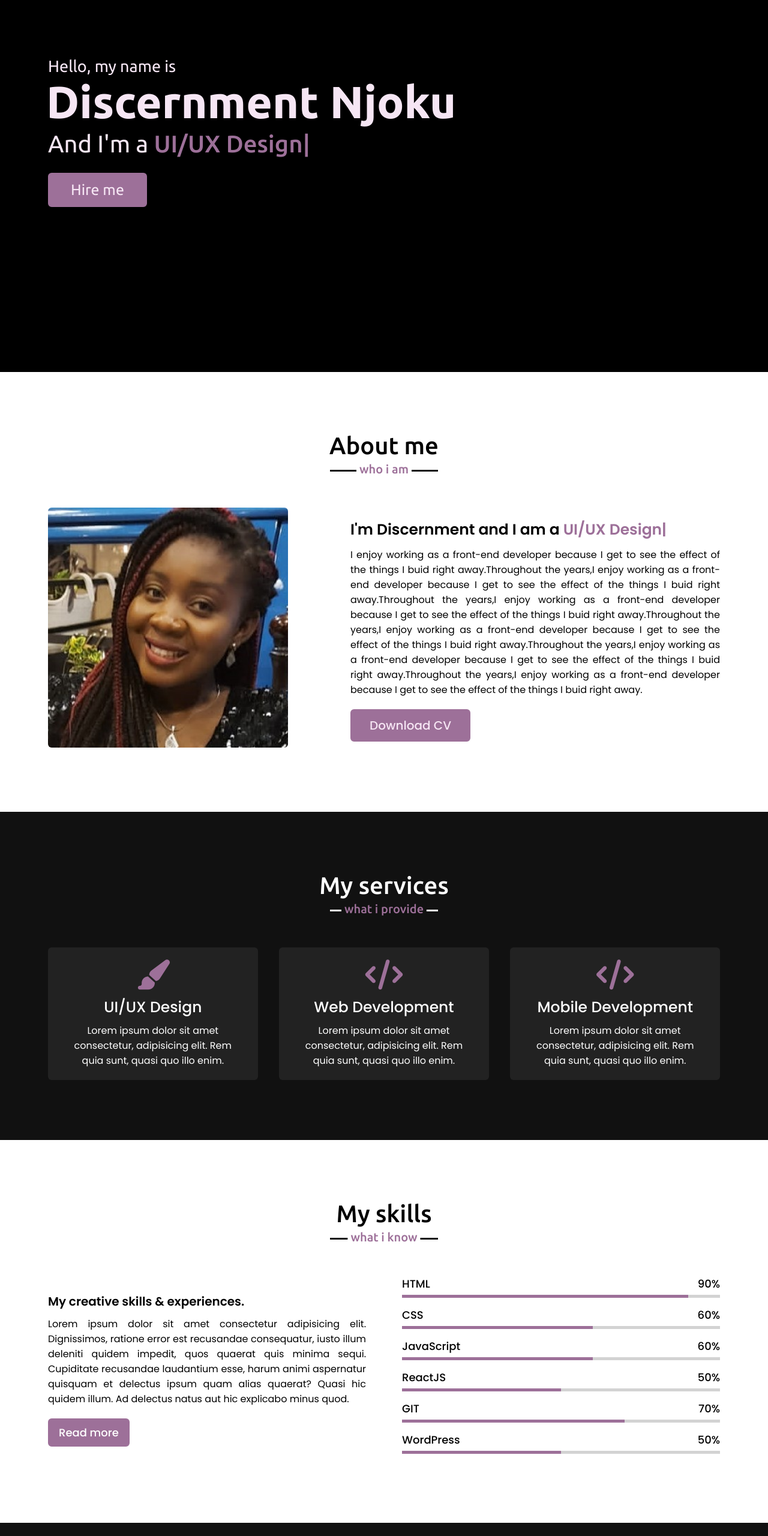
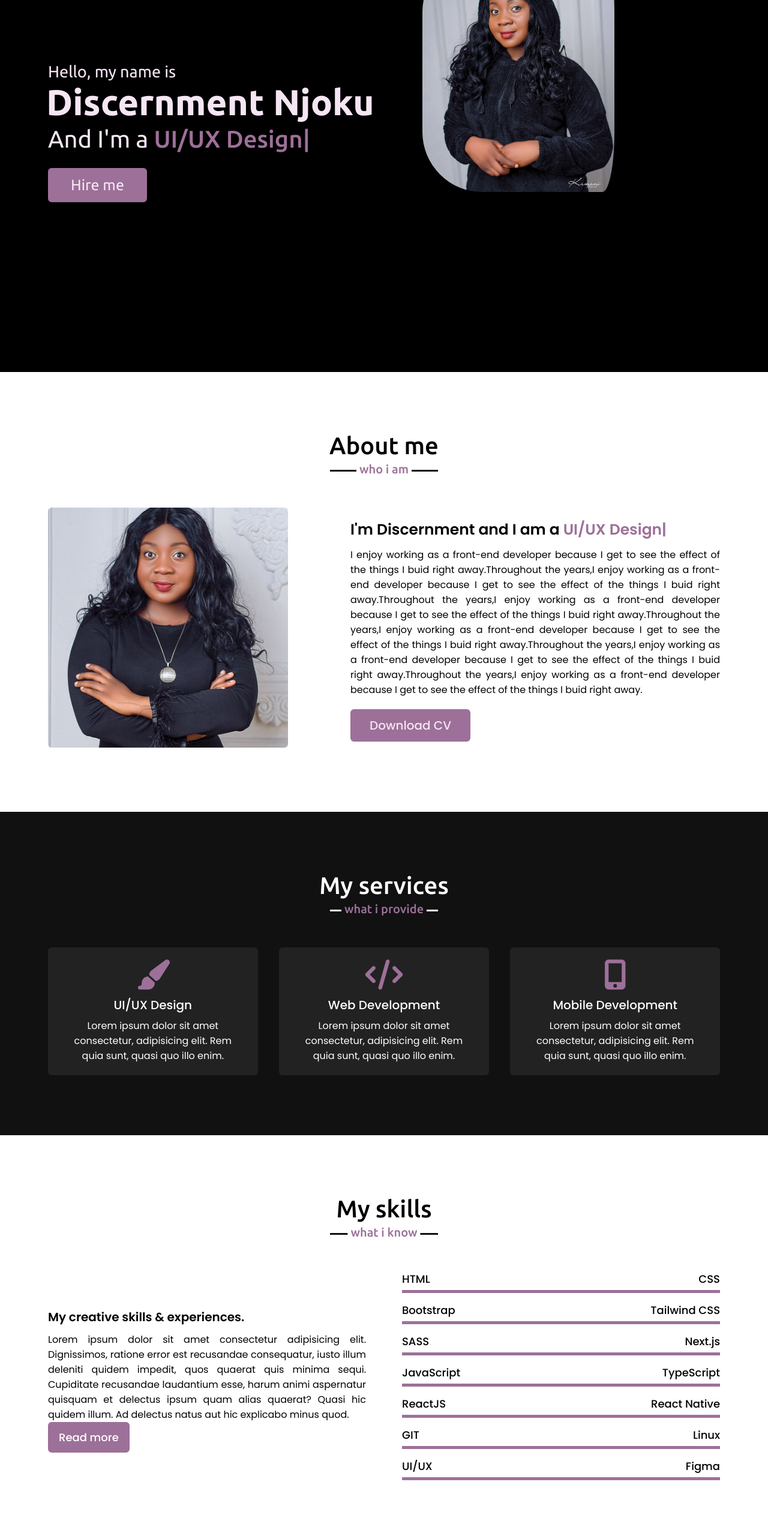
Before and after one commit to Discernment98/DisTech, a plain HTML site: page index.html in a window 1280 px wide. Shown: the part 180-2740 px from the top of the page at 60% size. Drawn offline with nearby package versions, Linux system fonts and the light colour scheme.

Commit message:
first commit

```diff
--- a/index.html
+++ b/index.html
@@ -21,7 +21,7 @@
     </div>
     <nav class="navbar">
             <div class="max-width">
-                <div class="logo"> <a href="#">Portfo<span>lio.</span></a></div>
+                <div class="logo"> <a href="#">Dis<span>Tech</span></a></div>
                 <ul class="menu">
                     <li><a href="#home" class="menu-btn">Home</a></li>
                     <li><a href="#about" class="menu-btn">About</a></li>
@@ -45,6 +45,11 @@
                 <a href="#contact">Hire me</a>
             </div>
         </div>
+        <div class="right">
+            <div class="banner_img">
+                <img src="images/picture.jpg" alt="">
+            </div>
+        </div>
     </section>
 
     <!-- about section start -->
@@ -53,7 +58,7 @@
             <h2 class="title">About me</h2>
             <div class="about-content">
                 <div class="column left">
-                    <img src="banner.jpeg" alt="">
+                    <img src="images/image1.jpg" alt="picture">
                 </div>
                 <div class="column right">
                     <div class="text"> I'm Discernment and I am a <span class="typing-2"></span></div>
@@ -87,7 +92,7 @@
                 </div>
                 <div class="card">
                     <div class="box">
-                        <i class="fas fa-code"></i>
+                        <i class="fas fa-mobile-alt"></i>
                         <div class="text">Mobile Development</div>
                         <p>
                         Lorem ipsum dolor sit amet consectetur, adipisicing elit. Rem quia sunt, quasi quo illo enim.</p>
@@ -111,42 +116,55 @@
                     <div class="bars">
                         <div class="info">
                             <span>HTML</span>
-                            <span>90%</span>
+                            <span>CSS</span>
+
+
                         </div>
                         <div class="line html"></div>
                     </div>
                     <div class="bars">
                         <div class="info">
-                            <span>CSS</span>
-                            <span>60%</span>
+                            <span>Bootstrap</span>
+                            <span>Tailwind CSS</span>
+
+
+                        </div>
+                        <div class="line html"></div>
+                    </div>
+                    <div class="bars">
+                        <div class="info">
+                            <span>SASS</span>
+                            <span>Next.js</span>
+
                         </div>
                         <div class="line css"></div>
                     </div>
                     <div class="bars">
                         <div class="info">
                             <span>JavaScript</span>
-                            <span>60%</span>
+                            <span>TypeScript</span>
                         </div>
                         <div class="line js"></div>
                     </div>
                     <div class="bars">
                         <div class="info">
                             <span>ReactJS</span>
-                            <span>50%</span>
+                            <span>React Native</span>
                         </div>
                         <div class="line php"></div>
                     </div>
                     <div class="bars">
                         <div class="info">
                             <span>GIT</span>
-                            <span>70%</span>
+                            <span>Linux</span>
+
                         </div>
                         <div class="line mysql"></div>
                     </div>
                     <div class="bars">
                         <div class="info">
-                            <span>WordPress</span>
-                            <span>50%</span>
+                            <span>UI/UX</span>
+                            <span>Figma</span>
                         </div>
                         <div class="line wordpress"></div>
                     </div>
@@ -187,6 +205,15 @@
                                 <div class="sub-title">njokuchidinma1998@gmail.com</div>
                             </div>
                         </div>
+                        <div class="row" style="margin-top: 10px;">
+                            <i class="fas fa-phone"></i>
+                            <div class="info">
+                                <div class="head">Phone</div>
+                                <div class="sub-title">+234-913-816-4297</div>
+                                <div class="sub-title">+90-533-826-7969</div>
+
+                            </div>
+                        </div>
                     </div>
                 </div>
                 <div class="column right">
@@ -220,7 +247,7 @@
     <footer>
         <span>
             Created By
-        <a href="#">CodingNepal</a> | <span class="far fa-copyright"></span> 2020 All rights reserved.
+        <a href="#">DisTech</a> | <span class="far fa-copyright"></span> 2020 All rights reserved.
         </span>
     </footer>
 
--- a/style.css
+++ b/style.css
@@ -182,7 +182,7 @@ section .title::after{
     font-size: 27px;
 }
 .home .home-content .text-2{
-    font-size: 75px;
+    font-size: 60px;
     font-weight: 600;
     margin-left: -3px;
 }
@@ -209,6 +209,11 @@ section .title::after{
 .home .home-content a:hover{
     color: #F6E6F4;
     background: #9D7099;
+}
+.banner_img img{
+     width: 400px;
+     border-radius: 100px;
+     padding-right: 80px;
 }
 
 /* about section styling */
@@ -295,7 +300,7 @@ section .title::after{
     color: #000;
 }
 .services .serv-content .card .text{
-    font-size: 25px;
+    font-size: 20px;
     font-weight: 500;
     margin: 10px 0 7px 0;
 }
@@ -322,8 +327,7 @@ section .title::after{
     color: #fff;
     font-size: 18px;
     font-weight: 500;
-    padding: 8px 16px;
-    margin-top: 20px;
+    padding: 10px 16px;
     border-radius: 6px;
     border: 2px solid #9D7099;
     transition: all 0.3s ease;
@@ -348,7 +352,7 @@ section .title::after{
 .skills .skills-content .right .line{
     height: 5px;
     width: 100%;
-    background: lightgrey;
+    background: #9D7099;
     position: relative;
 }
 .skills .skills-content .right .line::before{
@@ -589,7 +593,7 @@ footer span a:hover{
         padding: 0 23px;
     }
     .home .home-content .text-2{
-        font-size: 60px;
+        font-size: 50px;
     }
     .home .home-content .text-3{
         font-size: 32px;
```
Also changed, not shown: images/image.jpg (added), images/image1.jpg (added), images/picture.jpg (added).
